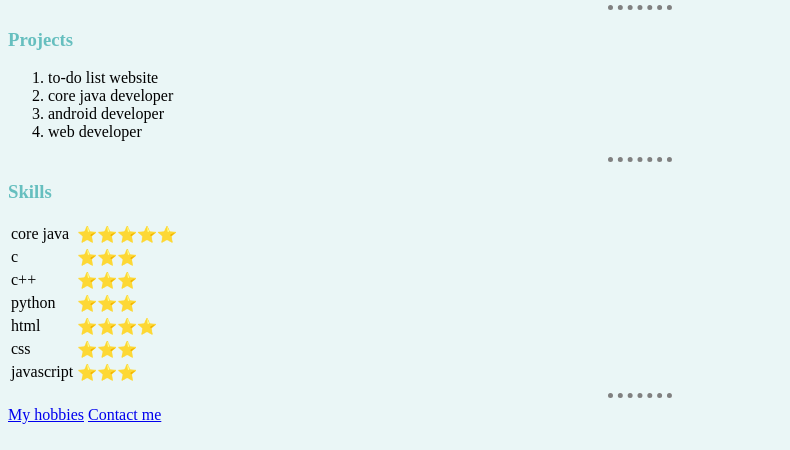
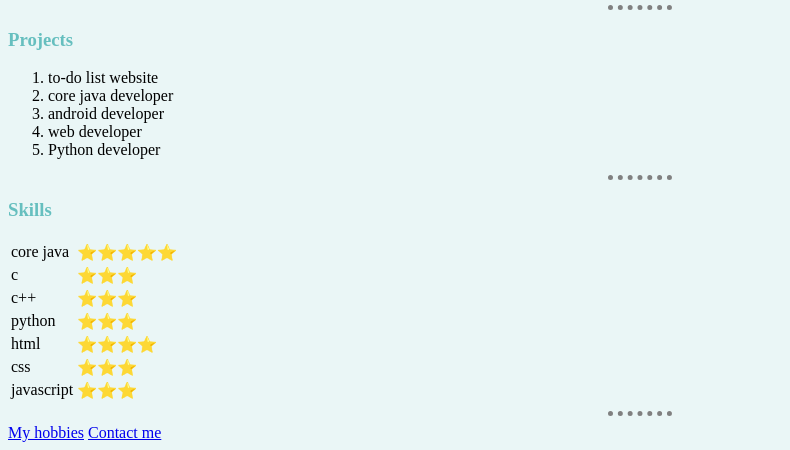
Before and after one commit to CH-CHETAN/cv, a plain HTML site: page index.html in a window 1280 px wide. Shown: the part 357-807 px from the top of the page, without its empty margins (0-790 px from the left). Drawn offline with Linux system fonts and the light colour scheme.

Commit message:
Update index.html

```diff
--- a/index.html
+++ b/index.html
@@ -26,6 +26,7 @@
         <li>core java developer</li>
         <li>android developer</li>
         <li>web developer</li>
+        <li>Python developer</li>
     </ol>
     <hr>
     <h3>Skills</h3>
```
